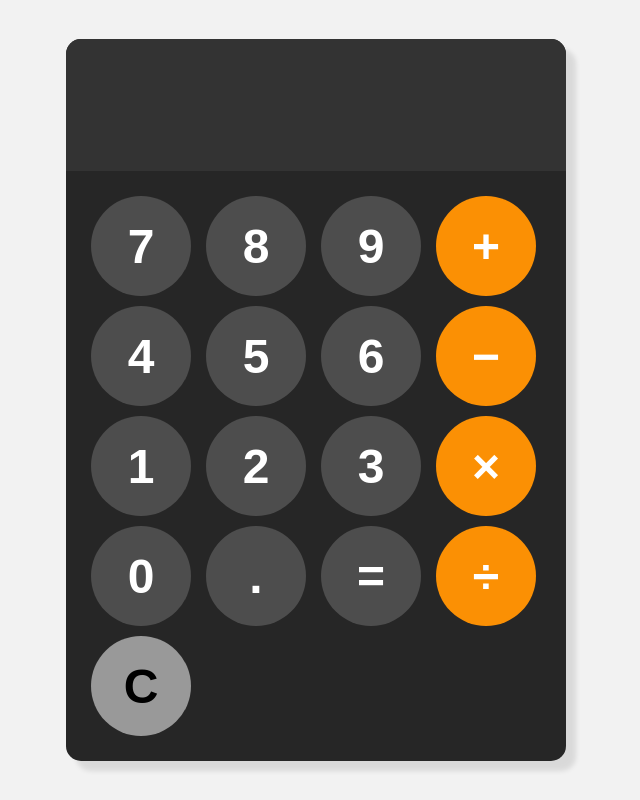
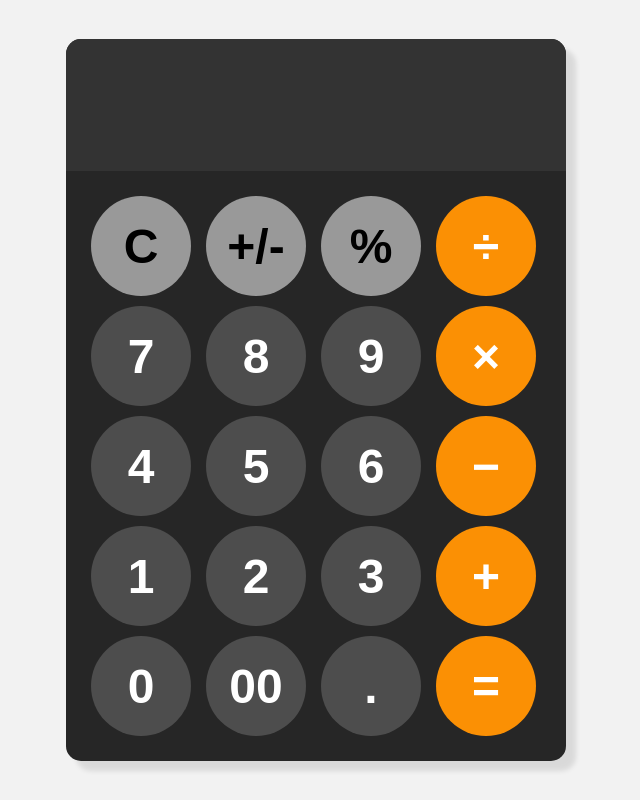
Before and after one commit to DavidAdam1323/calculator-project, a plain HTML site: page index.html in a window 1280 px wide. Shown: the whole page, without its empty margins (324-964 px from the left). Drawn offline with Linux system fonts and the light colour scheme.

Commit message:
added some more feature to the calculator

```diff
--- a/index.html
+++ b/index.html
@@ -10,11 +10,17 @@
     <div id="calculator">
       <input id="display" readonly />
       <div id="keys">
+        <button onclick="clearDisplay()" class="clear-btn">C</button>
+        <button onclick="appendToDisplay()" class="clear-btn">+/-</button>
+        <button onclick="appendToDisplay('%')" class="clear-btn">%</button>
+        <button onclick="appendToDisplay('/')" class="operator-btn">
+          &#xF7;
+        </button>
         <button onclick="appendToDisplay('7')">7</button>
         <button onclick="appendToDisplay('8')">8</button>
         <button onclick="appendToDisplay('9')">9</button>
-        <button onclick="appendToDisplay('+')" class="operator-btn">
-          &plus;
+        <button onclick="appendToDisplay('*')" class="operator-btn">
+          &times;
         </button>
         <button onclick="appendToDisplay('4')">4</button>
         <button onclick="appendToDisplay('5')">5</button>
@@ -25,16 +31,13 @@
         <button onclick="appendToDisplay('1')">1</button>
         <button onclick="appendToDisplay('2')">2</button>
         <button onclick="appendToDisplay('3')">3</button>
-        <button onclick="appendToDisplay('*')" class="operator-btn">
-          &times;
+        <button onclick="appendToDisplay('+')" class="operator-btn">
+          &plus;
         </button>
         <button onclick="appendToDisplay('0')">0</button>
+        <button onclick="appendToDisplay('00')">00</button>
         <button onclick="appendToDisplay('.')">.</button>
-        <button onclick="calculate()">=</button>
-        <button onclick="appendToDisplay('/')" class="operator-btn">
-          &#xF7;
-        </button>
-        <button onclick="clearDisplay()" class="clear-btn">C</button>
+        <button onclick="calculate()" class="operator-btn">=</button>
       </div>
     </div>
     <script src="scripts.js"></script>
```
